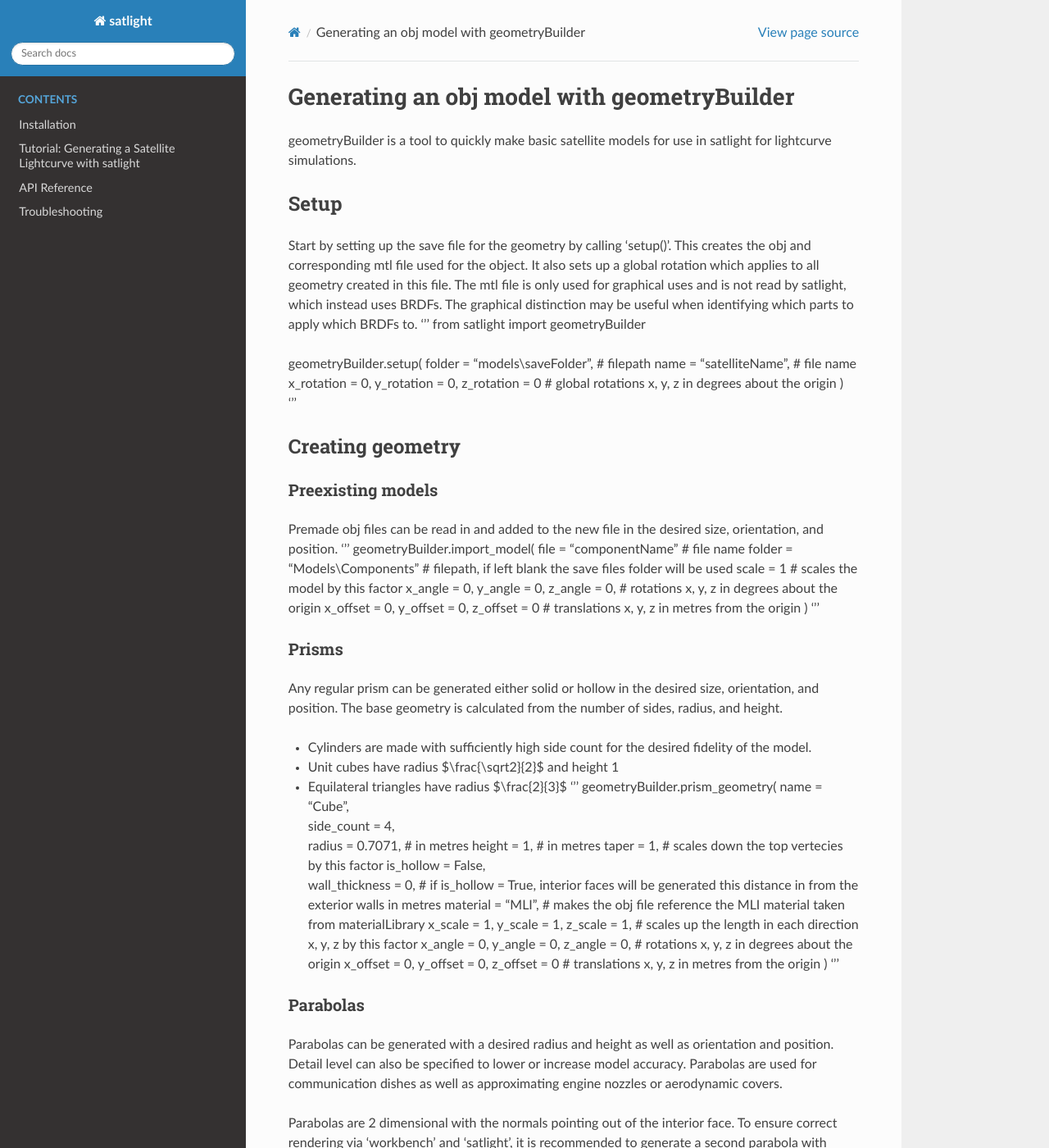
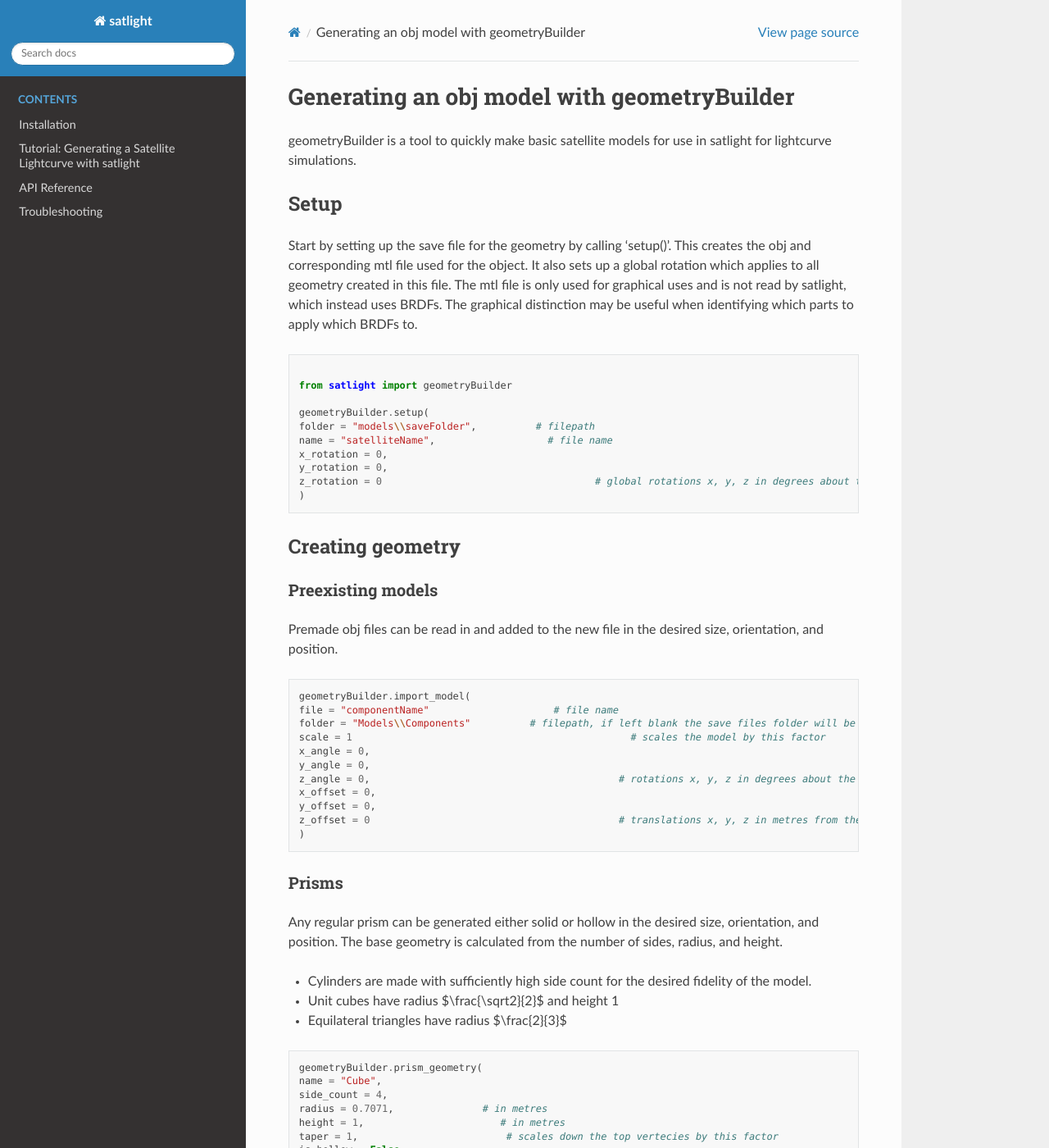
Before and after one commit to lfbeesley/satlight, a Sphinx documentation site: the page built from docs/source/geometryBuilder.md, in a window 1280 px wide and 1400 px high. Shown: the whole window at 82% size. Built offline with Sphinx 7.4.7 and the Read the Docs theme 3.1.0, drawn with Linux system fonts in a browser that asks for light colours; some of the changed text lies outside the part shown.

Commit message:
Update geometryBuilder.md

````diff
--- a/docs/source/geometryBuilder.md
+++ b/docs/source/geometryBuilder.md
@@ -5,7 +5,9 @@ geometryBuilder is a tool to quickly make basic satellite models for use in satl
 
 Start by setting up the save file for the geometry by calling 'setup()'. This creates the obj and corresponding mtl file used for the object. It also sets up a global rotation which applies to all geometry created in this file.
 The mtl file is only used for graphical uses and is not read by satlight, which instead uses BRDFs. The graphical distinction may be useful when identifying which parts to apply which BRDFs to.
-'''
+
+```python
+
 from satlight import geometryBuilder
 
 geometryBuilder.setup(
@@ -15,13 +17,15 @@ x_rotation = 0,
 y_rotation = 0,
 z_rotation = 0                                    # global rotations x, y, z in degrees about the origin
 )
-'''
+```
+
 ## Creating geometry
 
 ### Preexisting models
 
 Premade obj files can be read in and added to the new file in the desired size, orientation, and position.
-'''
+
+```python
 geometryBuilder.import_model(
 file = "componentName"                     # file name
 folder = "Models\\Components"          # filepath, if left blank the save files folder will be used
@@ -33,14 +37,15 @@ x_offset = 0,
 y_offset = 0,
 z_offset = 0                                          # translations x, y, z in metres from the origin
 )
-'''
+```
 ### Prisms
 
 Any regular prism can be generated either solid or hollow in the desired size, orientation, and position. The base geometry is calculated from the number of sides, radius, and height.
 - Cylinders are made with sufficiently high side count for the desired fidelity of the model.
 - Unit cubes have radius $\frac{\sqrt2}{2}$ and height 1
 - Equilateral triangles have radius $\frac{2}{3}$
-'''
+
+```python
 geometryBuilder.prism_geometry(
 name = "Cube",
 side_count = 4,
@@ -60,14 +65,15 @@ x_offset = 0,
 y_offset = 0,
 z_offset = 0                     # translations x, y, z in metres from the origin
 )
-'''
+```
 
 ### Parabolas
 
 Parabolas can be generated with a desired radius and height as well as orientation and position. Detail level can also be specified to lower or increase model accuracy. Parabolas are used for communication dishes as well as approximating engine nozzles or aerodynamic covers.
 
-Parabolas are 2 dimensional with the normals pointing out of the interior face. To ensure correct rendering via 'workbench' and 'satlight', it is recommended to generate a second parabola with negative height and position it below the first, as well as a hollow prism with the same number of sides positioned between the parabolas
-'''
+Parabolas are 2 dimensional with the normals pointing out of the interior face. To ensure correct rendering via 'workbench' and 'satlight', it is recommended to generate a second parabola with negative height and position it below the first, as well as a hollow prism with the same number of sides positioned between the parabolas.
+
+```python
 geometryBuilder.parabola_geometry(
 name = "comms dish",
 radius = 0.5,                             # in metres
@@ -82,4 +88,4 @@ x_offset = 0,
 y_offset = 0,
 z_offset = 0                            # translations x, y, z in metres from the origin
 )
-'''
+```
````
